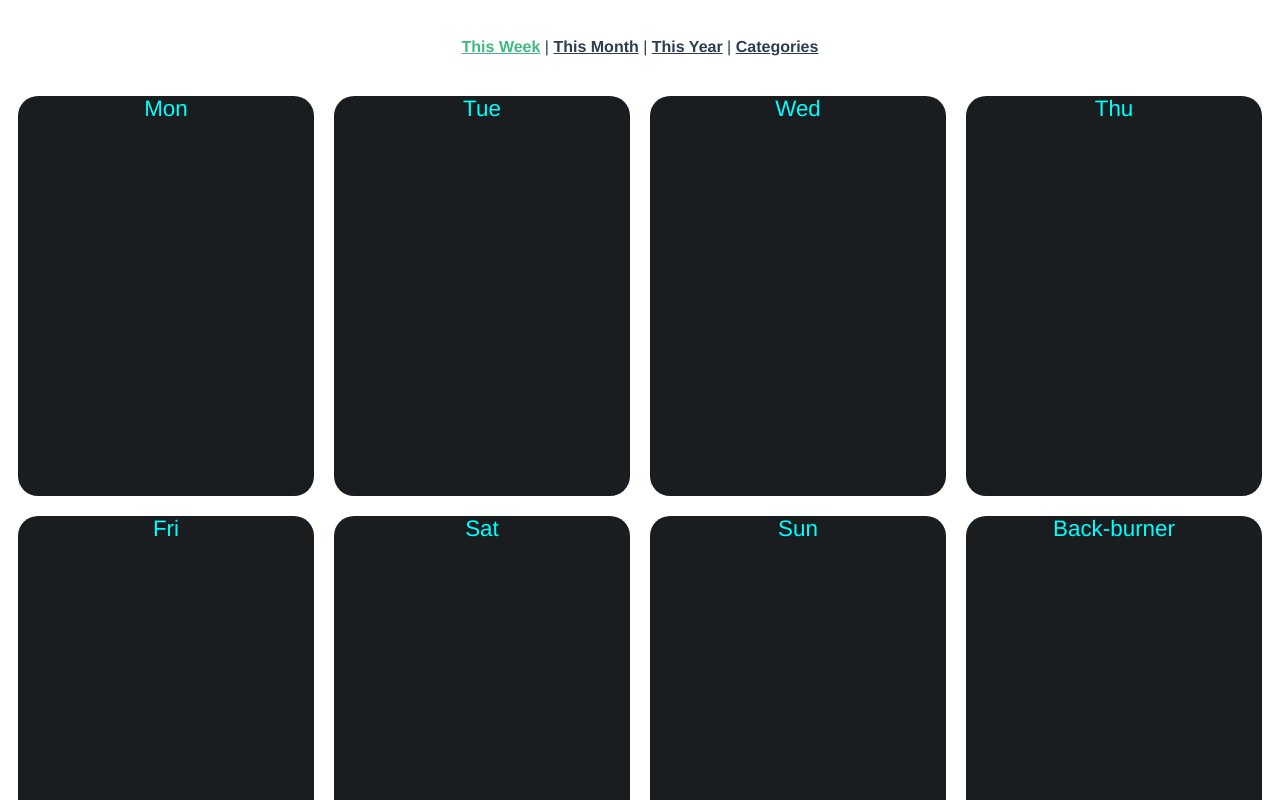
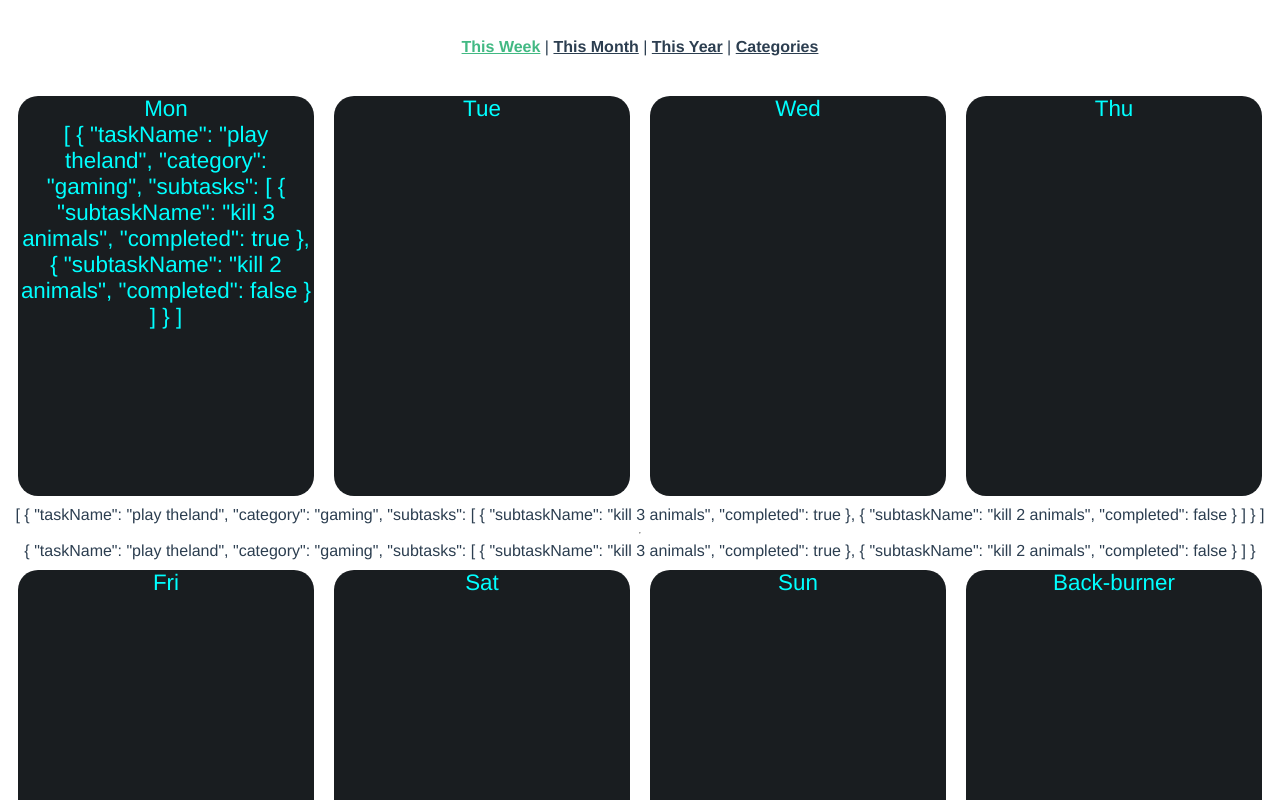
Before and after one commit to kaisucode/copolla-todo, a Vue app in the folder project-project-vue/: page / in a window 1280 px wide. Shown: the top 800 px of the page. Built offline with nearby package versions, Linux system fonts and the light colour scheme.

Commit message:
New schema

```diff
--- a/project-project-vue/src/components/TextCard/index.vue
+++ b/project-project-vue/src/components/TextCard/index.vue
@@ -2,6 +2,9 @@
   <div :class="Styles.textCard">
     {{ title }}
     {{ size }}
+    <br>
+    {{ tasks }}
+		<!-- {{ this.$store.state.todo.week["2020"]["8"]["0"] }} -->
   </div>
 </template>
 
@@ -15,9 +18,6 @@ export default {
     };
   },
   name: "TextCard",
-  props: {
-    title: String,
-		size: String,
-  },
+  props: ["title", "size", "tasks"]
 };
 </script>
--- a/project-project-vue/src/store/index.js
+++ b/project-project-vue/src/store/index.js
@@ -8,15 +8,18 @@ const store = new Vuex.Store({
     count: 0,
     todo: {
       "week": {
-        2020: {
-          8: [
+        "2020": {
+          "8": [
             [{
               "taskName": "play theland",
-              "taskDescription": "Lorem ipsum dolor sit amet, consetetur sadipscing elitr, sed diam nonumy eirmod tempor invidunt",
               "category": "gaming",
               "subtasks": [{ "subtaskName": "kill 3 animals", "completed": true }, { "subtaskName": "kill 2 animals", "completed": false }]
             }],
-            [],
+            [{
+              "taskName": "incorporate SQL",
+              "category": "rails",
+              "subtasks": []
+            }],
             [],
             [],
             [],
@@ -26,17 +29,17 @@ const store = new Vuex.Store({
         }
       },
       "month": {
-        2020: {
-          8: ["blah", "blah", "blah", "blah", "blah", "blah"]
+        "2020": {
+          "8": ["blah", "blah", "blah", "blah", "blah", "blah"]
         }
       },
       "year": {
-        2020: ["blah", "blah", "blah", "blah", "blah", "blah", "blah", "blah", "blah", "blah", "blah", "blah"]
+        "2020": ["blah", "blah", "blah", "blah", "blah", "blah", "blah", "blah", "blah", "blah", "blah", "blah"]
       },
-      "categories": [
-        {"name": "CS_eg", "style": "green", "tasks": [{"name": "project-project"}]},
-        {"name": "Gaming_eg", "style": "pink", "tasks": [{"name": "project-project"}]},
-        {"name": "unlisted", "style": "brown", "tasks": [{"name": "project-project"}]}
+      "meta-categories": [
+        {"name": "CS_eg", "style": "green", "categories": ["rails"]},
+        {"name": "Gaming_eg", "style": "pink", "categories": ["project-project"]},
+        {"name": "unlisted", "style": "brown", "categories": ["project-project"]}
       ],
       "back-burner": [{
         "taskName": "play theland",
--- a/project-project-vue/src/views/Week/index.vue
+++ b/project-project-vue/src/views/Week/index.vue
@@ -1,11 +1,21 @@
 <template>
 	<div :class="Styles.container">
 		<div :class="Styles.row">
-			<TextCard title="Mon" />
+			<TextCard title="Mon"
+								:tasks="$store.state.todo.week['2020']['8']['0']"
+			/>
 			<TextCard title="Tue"/>
 			<TextCard title="Wed" />
 			<TextCard title="Thu"/>
 		</div>
+
+		<!-- One day -->
+		{{ this.$store.state.todo.week["2020"]["8"]["0"] }}
+		<hr>
+		<!-- One task -->
+		{{ this.$store.state.todo.week["2020"]["8"]["0"][0] }}
+
+
 		<div :class="Styles.row">
 			<TextCard title="Fri" />
 			<TextCard title="Sat"/>
```
